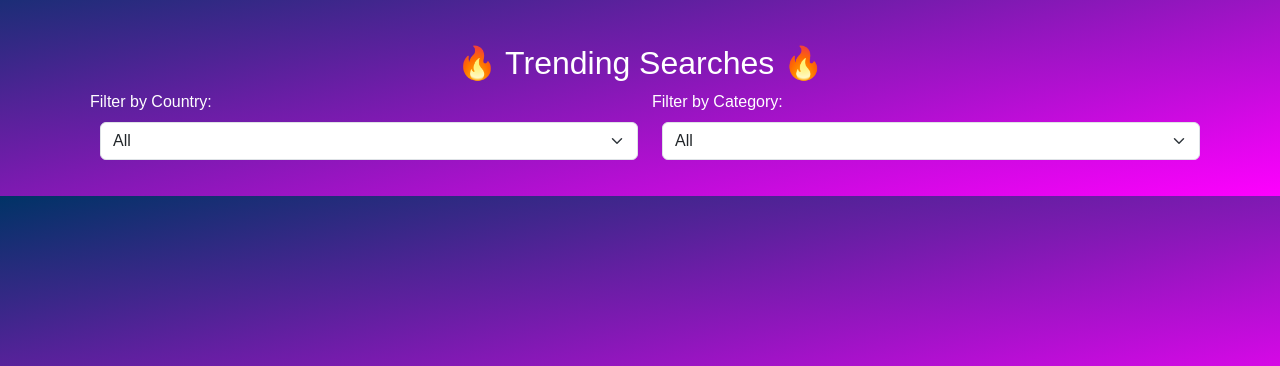
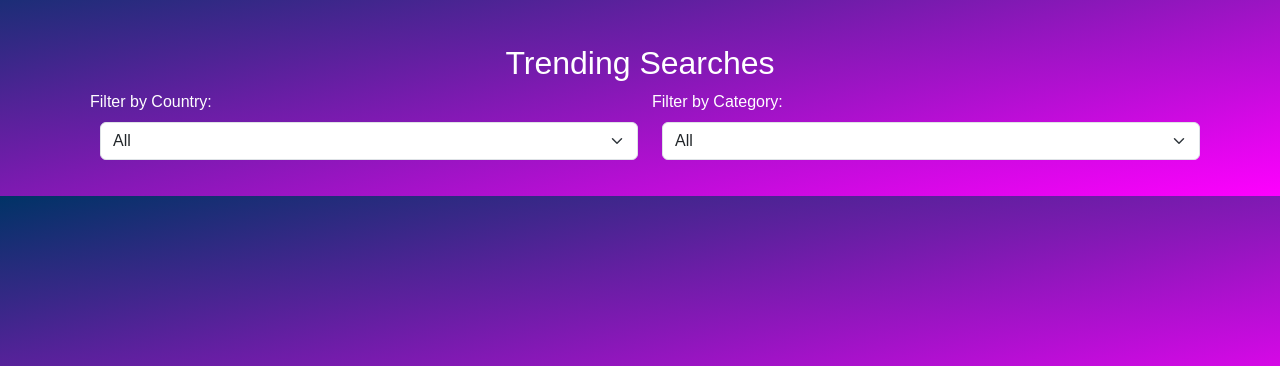
Before and after one commit to NasirMehmood12/instaxrss, a Flask app: page /trends in a window 1280 px wide. Shown: the part 54-420 px from the top of the page. Run offline with Flask 3, Linux system fonts and the light colour scheme; the visitor is signed in with stand-in values (Sample User, id 1); data that the repository does not hold is empty; some libraries are stand-ins or nearby versions.

Commit message:
Update trends.html

```diff
--- a/templates/trends.html
+++ b/templates/trends.html
@@ -84,7 +84,7 @@
 
 
     <div class="container mt-4">
-        <h2 class="text-center">🔥 Trending Searches 🔥</h2>
+        <h2 class="text-center"> Trending Searches </h2>
 
         <div class="row mb-3">
             <div class="col-md-6">
```
